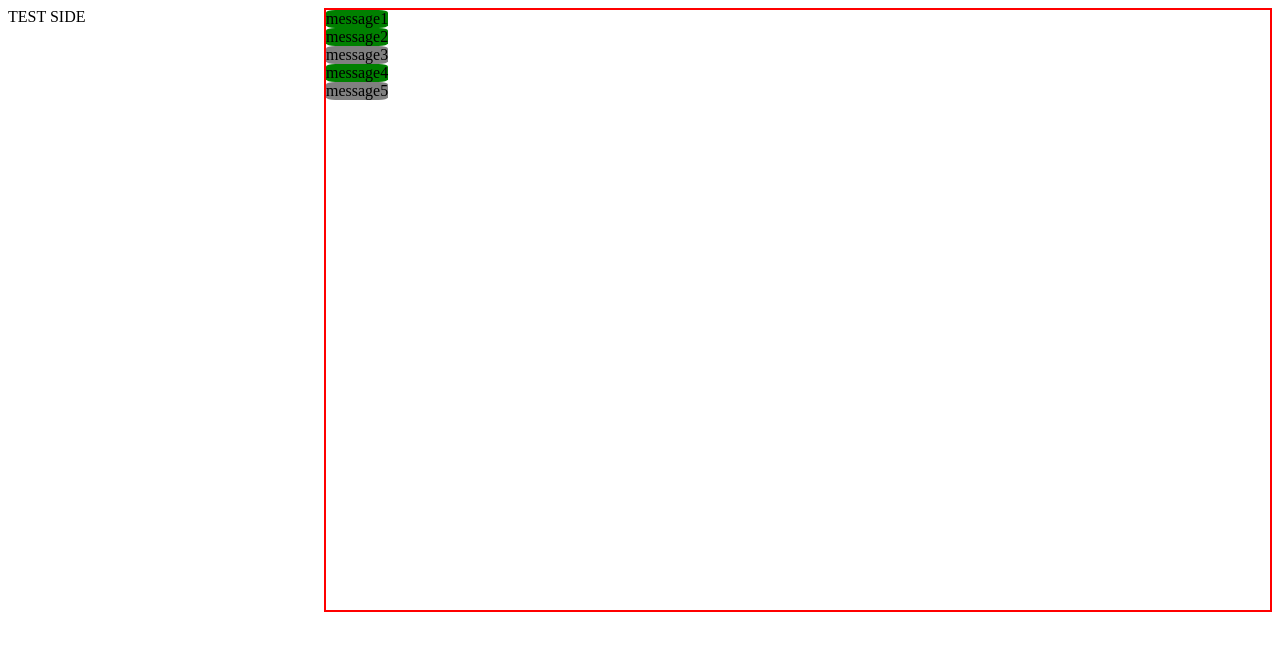
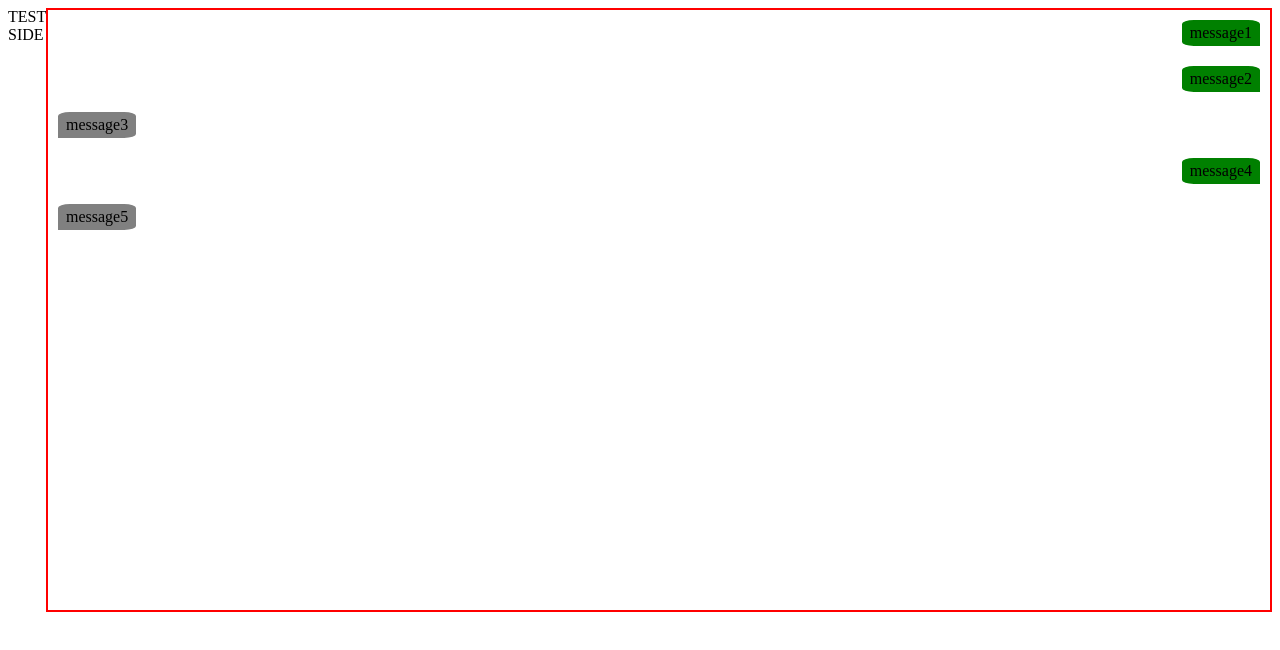
Before and after one commit to marianmorcotet/reactchat, a React app: page / in a window 1280 px wide. Shown: the top 650 px of the page. Built offline with nearby package versions, Linux system fonts and the light colour scheme.

Commit message:
basic style for messages

```diff
--- a/src/components/Message/Message.css
+++ b/src/components/Message/Message.css
@@ -1,17 +1,22 @@
 .ownerMessage {
-  justify-content: flex-end;
+  align-self: flex-end;
   background-color: green;
-  border-radius: 15%;
+  border-radius: 15% 15% 0% 15%;
 }
 
 .comingMessage {
-  justify-content: flex-start;
+  align-self: flex-start;
   background-color: grey;
-  border-radius: 15%;
+  border-radius: 15% 15% 15% 0%;
+}
+
+.basicMessage {
+  padding: 4px 8px;
 }
 
 .messageRoot {
+  margin: 10px;
   display: flex;
-  flex-direction: row;
-  max-width: 100%;
+  flex-direction: column;
+  align-content: flex-end;
 }
--- a/src/components/Message/Message.js
+++ b/src/components/Message/Message.js
@@ -4,7 +4,13 @@ import './Message.css'
 const Message = (props) => {
   return (
     <div className="messageRoot">
-      <div className={props.class}>{props.content}</div>
+      <div
+        className={
+          'basicMessage ' + (props.coming ? 'comingMessage' : 'ownerMessage')
+        }
+      >
+        {props.content}
+      </div>
     </div>
   )
 }
--- a/src/containers/Chat/Chat.css
+++ b/src/containers/Chat/Chat.css
@@ -1,4 +1,7 @@
 .chatRoot {
+  display: flex;
+  flex-direction: column;
+  /* align-items: stretch; */
   flex-grow: 5;
   border: 2px solid red;
   min-height: 600px;
--- a/src/containers/Chat/Chat.js
+++ b/src/containers/Chat/Chat.js
@@ -5,11 +5,11 @@ import './Chat.css'
 const Chat = () => {
   return (
     <div className="chatRoot">
-      <Message class="ownerMessage" content="message1" />
-      <Message class="ownerMessage" content="message2" />
-      <Message class="comingMessage" content="message3" />
-      <Message class="ownerMessage" content="message4" />
-      <Message class="comingMessage" content="message5" />
+      <Message coming={false} content="message1" />
+      <Message coming={false} content="message2" />
+      <Message coming={true} content="message3" />
+      <Message coming={false} content="message4" />
+      <Message coming={true} content="message5" />
     </div>
   )
 }
--- a/src/containers/SideMenu/SideMenu.css
+++ b/src/containers/SideMenu/SideMenu.css
@@ -1,3 +1,3 @@
 .sideMenuRoot {
-  flex-basis: 25%;
+  flex-basis: 0;
 }
```
